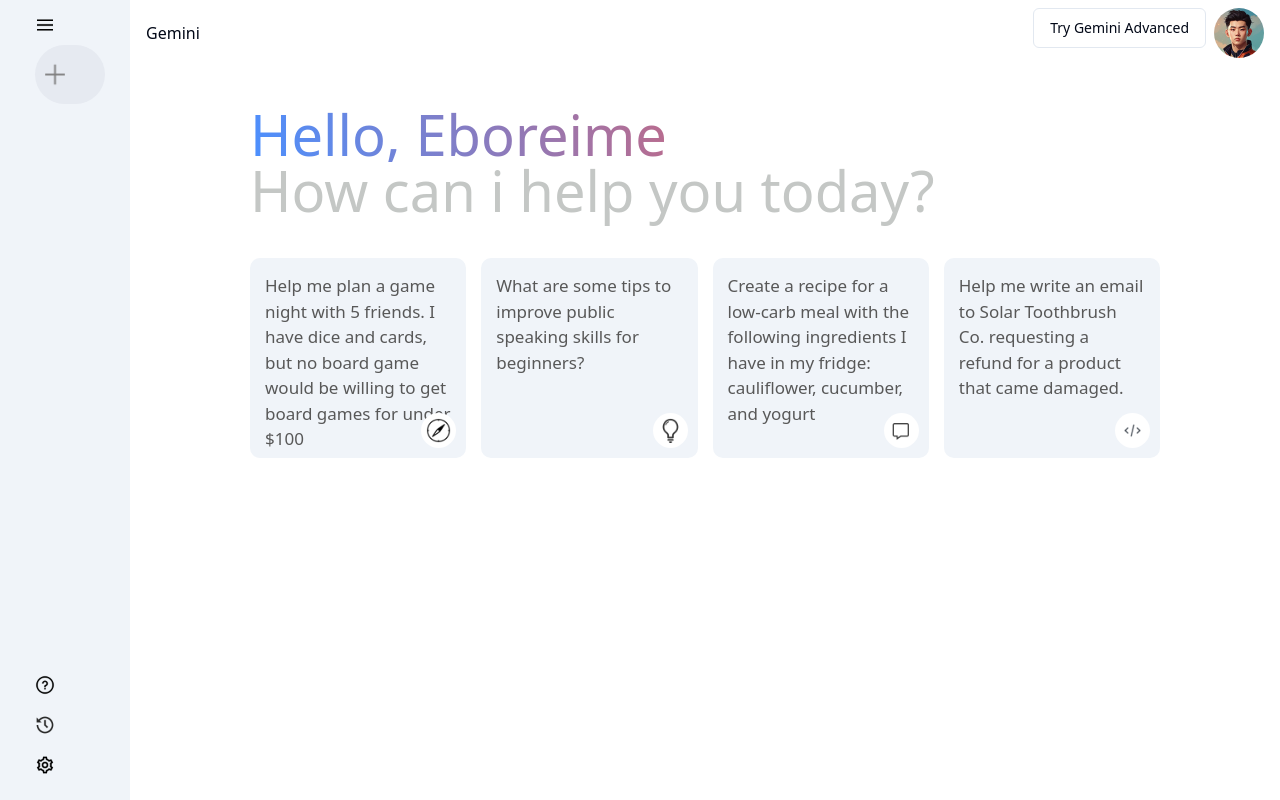
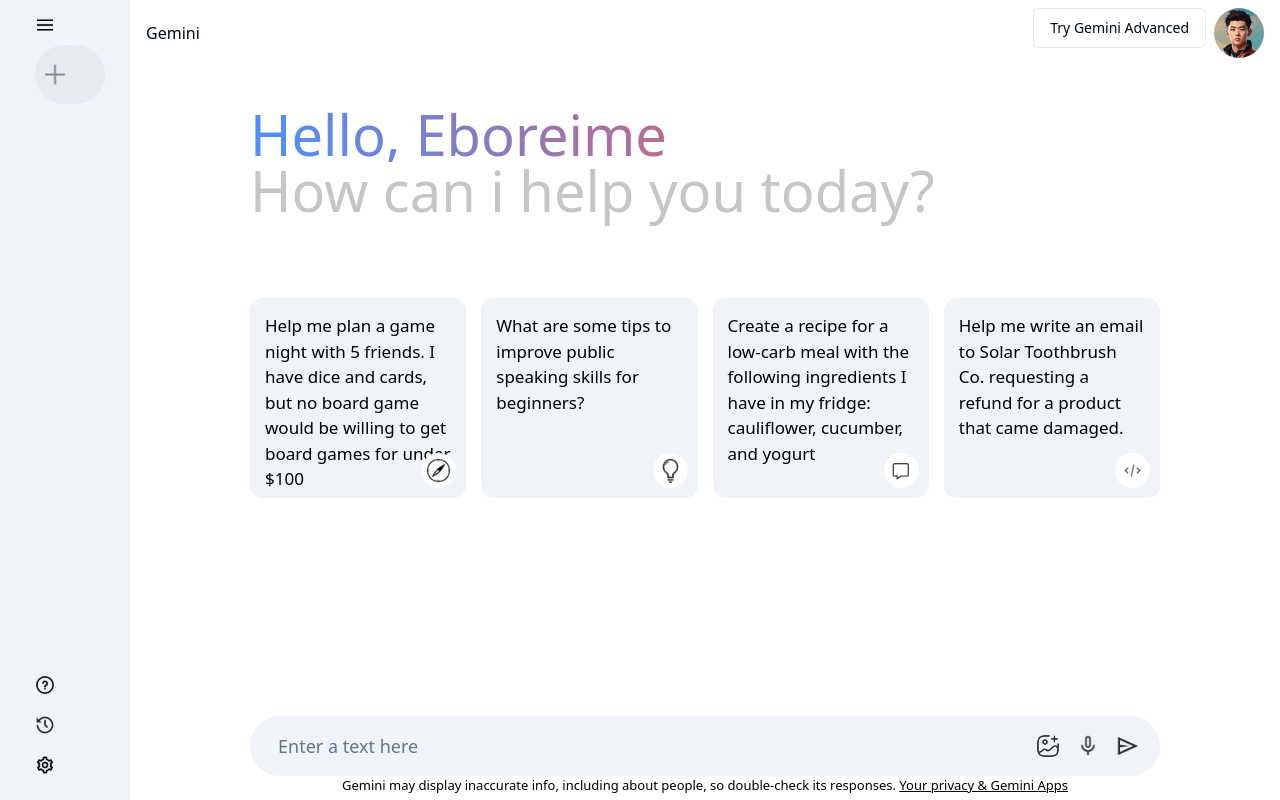
Before and after one commit to Tk-brainCodes/Gemini-clone, a React (Vite) app: page / in a window 1280 px wide. Built offline with nearby package versions, Linux system fonts and the light colour scheme.

Commit message:
feat: chat section done

```diff
--- a/src/components/Main/Main.tsx
+++ b/src/components/Main/Main.tsx
@@ -7,6 +7,7 @@
 import { Button } from "@/components/ui/button";
 import { assets } from "./../../assets/index";
 import { static_data } from "../../data";
+import { Input } from "@/components/ui/input";
 
 const Main = () => {
   return (
@@ -31,7 +32,7 @@
       </div>
 
       <div className='w-full max-w-[950px] m-auto h-auto flex flex-col items-start justify-center'>
-        <span className='text-[56px] leading-[3.5rem] text-[#c4c7c5] font-medium p-[20px] mt-5 mb-0'>
+        <span className='text-[56px] leading-[3.5rem] text-[#c4c7c5] font-medium p-[20px] mt-5 mb-[40px]'>
           <p className='gradient-text'>Hello, Eboreime</p>
           <p>How can i help you today?</p>
         </span>
@@ -39,8 +40,8 @@
         <div className='grid-card-template'>
           {static_data.map(
             ({ prompt, icon }: { prompt: string; icon: string }) => (
-              <div className='h-[200px] p-[15px] bg-[#f0f4f9] rounded-[10px] relative cursor-pointer hover:bg-[#dfe4ed]'>
-                <p className='text-[#585858] text-[17px]'>{prompt}</p>
+              <div className='h-[200px] p-[15px] bg-[#f0f4f9] rounded-[13px] relative cursor-pointer hover:bg-[#dfe4ed]'>
+                <p className='text-black text-[17px]'>{prompt}</p>
                 <span>
                   <img
                     src={icon}
@@ -53,7 +54,36 @@
           )}
         </div>
 
-        <div className=''></div>
+        <div className='search-container  bg-white h-[100px] w-full bg-gradient-to-b from-transparent via-white to-white'>
+          <div className='search-box mt-4'>
+            <Input
+              type='text'
+              placeholder='Enter a text here'
+              className='flex-1 bg-transparent border-0 outline-0 focus:outline-0 p-[8px] text-[18px]'
+            />
+            <div className='flex gap-x-4'>
+              <img
+                src={assets.gallery_icon}
+                alt='gallery-icon'
+                className='w-[24px]'
+              />
+              <img src={assets.mic_icon} alt='mic-icon' className='w-[24px]' />
+              <img
+                src={assets.send_icon}
+                alt='send icon'
+                className='w-[24px]'
+              />
+            </div>
+          </div>
+
+          <p className='mx-auto my-15px text-[13px] text-center text-black font-normal mb-1'>
+            Gemini may display inaccurate info, including about people, so
+            double-check its responses.{" "}
+            <span className='underline cursor-pointer'>
+              Your privacy & Gemini Apps
+            </span>
+          </p>
+        </div>
       </div>
     </div>
   );
--- /dev/null
+++ b/src/components/ui/input.tsx
@@ -0,0 +1,25 @@
+import * as React from "react"
+
+import { cn } from "@/lib/utils"
+
+export interface InputProps
+  extends React.InputHTMLAttributes<HTMLInputElement> {}
+
+const Input = React.forwardRef<HTMLInputElement, InputProps>(
+  ({ className, type, ...props }, ref) => {
+    return (
+      <input
+        type={type}
+        className={cn(
+          "flex h-10 w-full rounded-md border border-input bg-background px-3 py-2 text-sm ring-offset-background file:border-0 file:bg-transparent file:text-sm file:font-medium placeholder:text-muted-foreground focus-visible:outline-none focus-visible:ring-2 focus-visible:ring-ring focus-visible:ring-offset-2 disabled:cursor-not-allowed disabled:opacity-50",
+          className
+        )}
+        ref={ref}
+        {...props}
+      />
+    )
+  }
+)
+Input.displayName = "Input"
+
+export { Input }
--- a/src/index.css
+++ b/src/index.css
@@ -88,4 +88,27 @@
     gap: 15px;
     padding: 20px;
   }
+
+  .search-container {
+    position: fixed;
+    bottom: 0;
+    width: 100%;
+    max-width: 950px;
+    padding: 0px 20px;
+    margin: auto;
+  }
+
+  .search-box {
+    display: flex;
+    align-items: center;
+    justify-content: space-between;
+    gap: 20px;
+    background-color: #f0f4f9;
+    padding: 10px 20px;
+    border-radius: 50px;
+    -webkit-border-radius: 50px;
+    -moz-border-radius: 50px;
+    -ms-border-radius: 50px;
+    -o-border-radius: 50px;
+  }
 }
```
